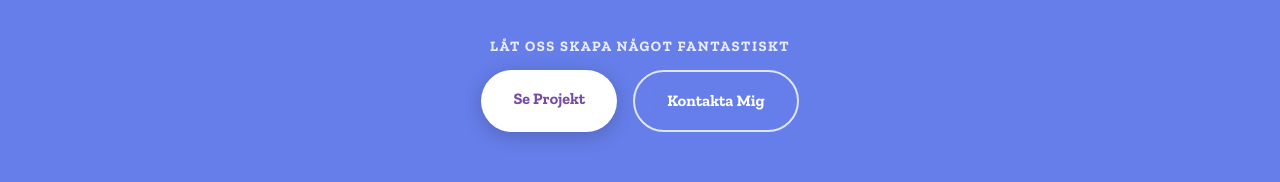
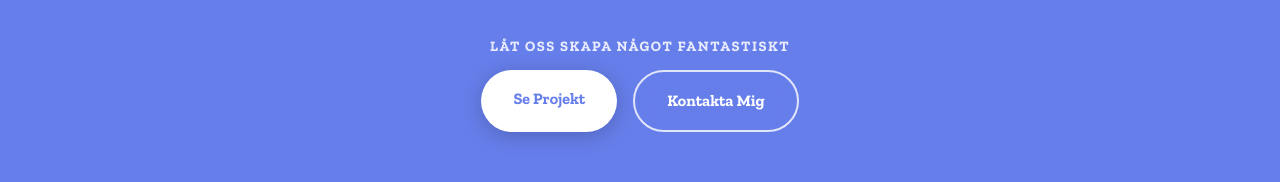
Before and after one commit to jacomaco/portfolio, a React (Vite) app: page / in a window 1280 px wide. Shown: the part 468-650 px from the top of the page. Built offline with nearby package versions, Linux system fonts and the light colour scheme.

Commit message:
style: update primary button text color to hero gradient start color

```diff
--- a/src/App.css
+++ b/src/App.css
@@ -397,7 +397,7 @@ body {
 
 .btn-primary {
   background: white;
-  color: var(--color-accent-purple);
+  color: var(--color-hero-start);
   box-shadow: 0 4px 20px rgba(0, 0, 0, 0.2);
 }
 
```
